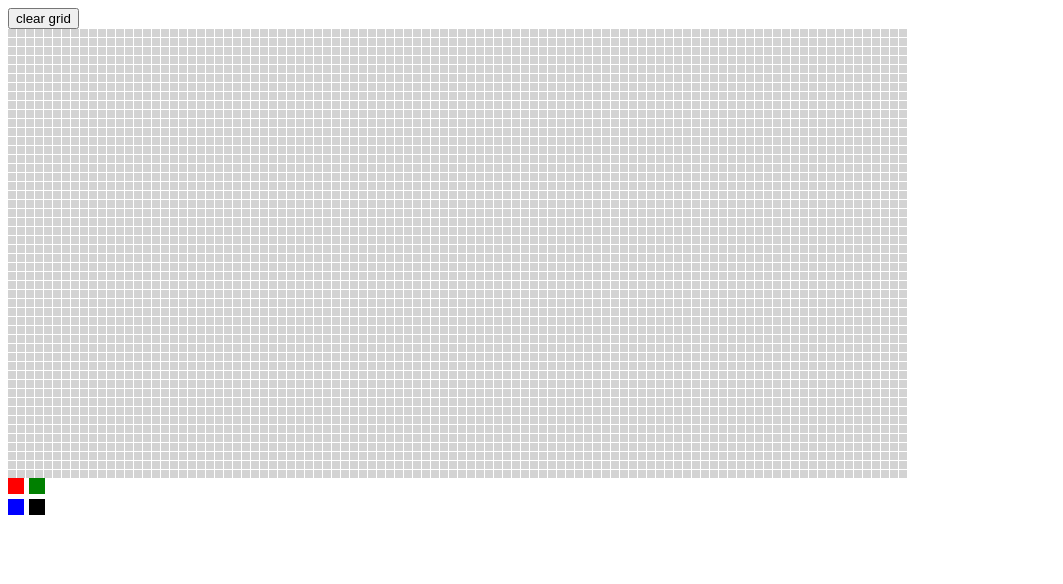
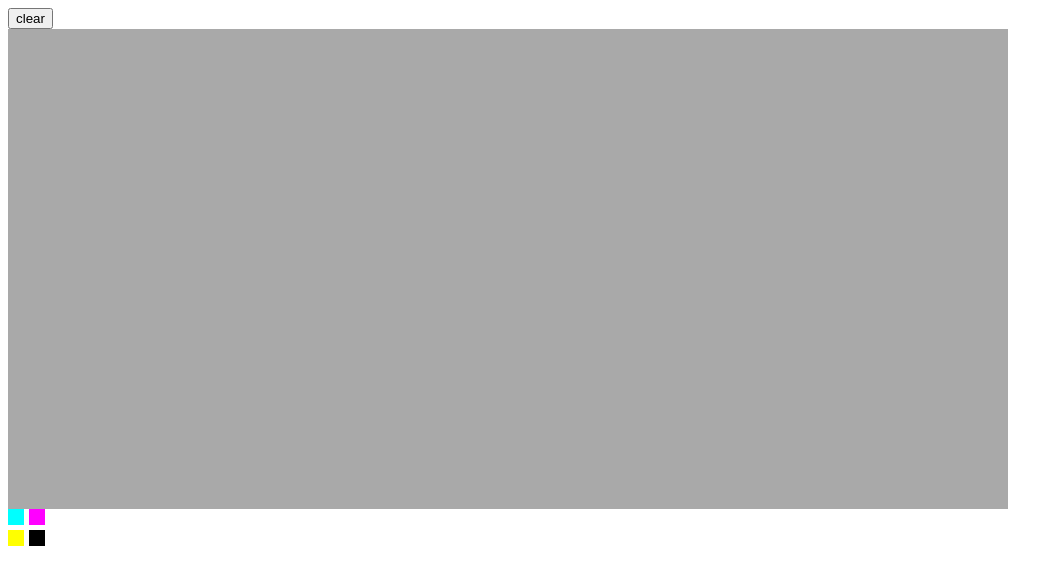
Before and after one commit to robywrote/artie, a plain HTML site: page index.html in a window 1280 px wide. Shown: the whole page, without its empty margins (0-1063 px from the left). Drawn offline with Linux system fonts and the light colour scheme.

Commit message:
remove item class, change grid size and color

```diff
--- a/index.html
+++ b/index.html
@@ -8,7 +8,7 @@
   </head>
   <body>
     <div id="buttons">
-      <button id="clear-grid">clear grid</button>
+      <button id="clear-grid">clear</button>
     </div>
     <div id="grid-container"></div>
     <div id="palette"></div>
--- a/script.js
+++ b/script.js
@@ -1,15 +1,16 @@
 "use strict";
 
-const squares = 5000;
+const squares = 30000;
 
 const palette = document.querySelector("#palette");
 
-let currentColor = "lightgray";
+const gridColor = "darkgray";
+let currentColor = gridColor;
 
 const clearButton = document.querySelector("#clear-grid");
 clearButton.addEventListener("click", clearGrid);
 
-const paletteColors = ["red", "green", "blue", "black"];
+const paletteColors = ["cyan", "magenta", "yellow", "black"];
 
 function fillPalette() {
   for (const color of paletteColors) {
@@ -26,19 +27,18 @@ function buildGrid(squares) {
   for (let i = 0; i < squares; i++) {
     const gridContainer = document.getElementById("grid-container");
     const newDiv = document.createElement("div");
-    newDiv.classList.add("item");
+    newDiv.style.backgroundColor = gridColor;
     newDiv.addEventListener("mouseover", paint);
     gridContainer.appendChild(newDiv);
   }
 }
 
 function clearGrid() {
-  currentColor = "lightgray";
+  currentColor = gridColor;
   let painted = document.querySelectorAll(".painted");
   painted.forEach((e) => {
-    e.style.background = "lightgray";
+    e.style.background = gridColor;
     e.classList.remove("painted");
-    e.classList.add("item");
   });
 }
 
@@ -51,7 +51,6 @@ function setCurrentColor(e) {
 function paint(e) {
   const item = e.target;
   item.style.background = currentColor;
-  item.classList.remove("item");
   item.classList.add("painted");
 }
 
--- a/styles.css
+++ b/styles.css
@@ -1,9 +1,9 @@
 #grid-container {
   display: grid;
-  grid-template-columns: repeat(100, 0.5rem);
-  grid-template-rows: 0.5rem 0.5rem;
-  grid-auto-rows: 0.5rem;
-  gap: 1px;
+  grid-template-columns: repeat(250, 0.25rem);
+  grid-template-rows: 0.25rem 0.25rem;
+  grid-auto-rows: 0.25rem;
+  /* gap: 1px; */
 }
 
 #palette {
@@ -12,7 +12,3 @@
   grid-template-rows: 1rem 1rem;
   gap: 5px;
 }
-
-.item {
-  background: lightgray;
-}
```
